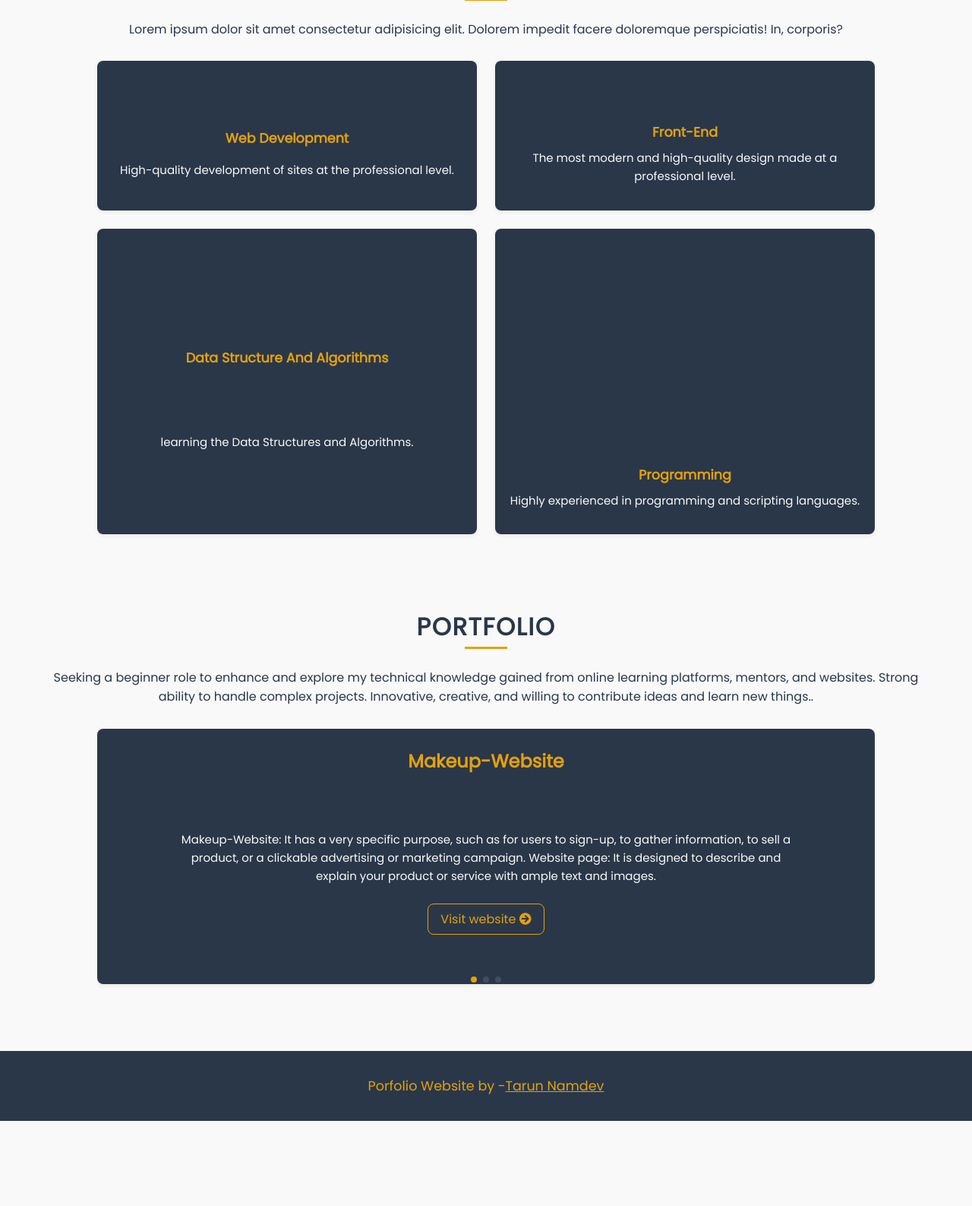
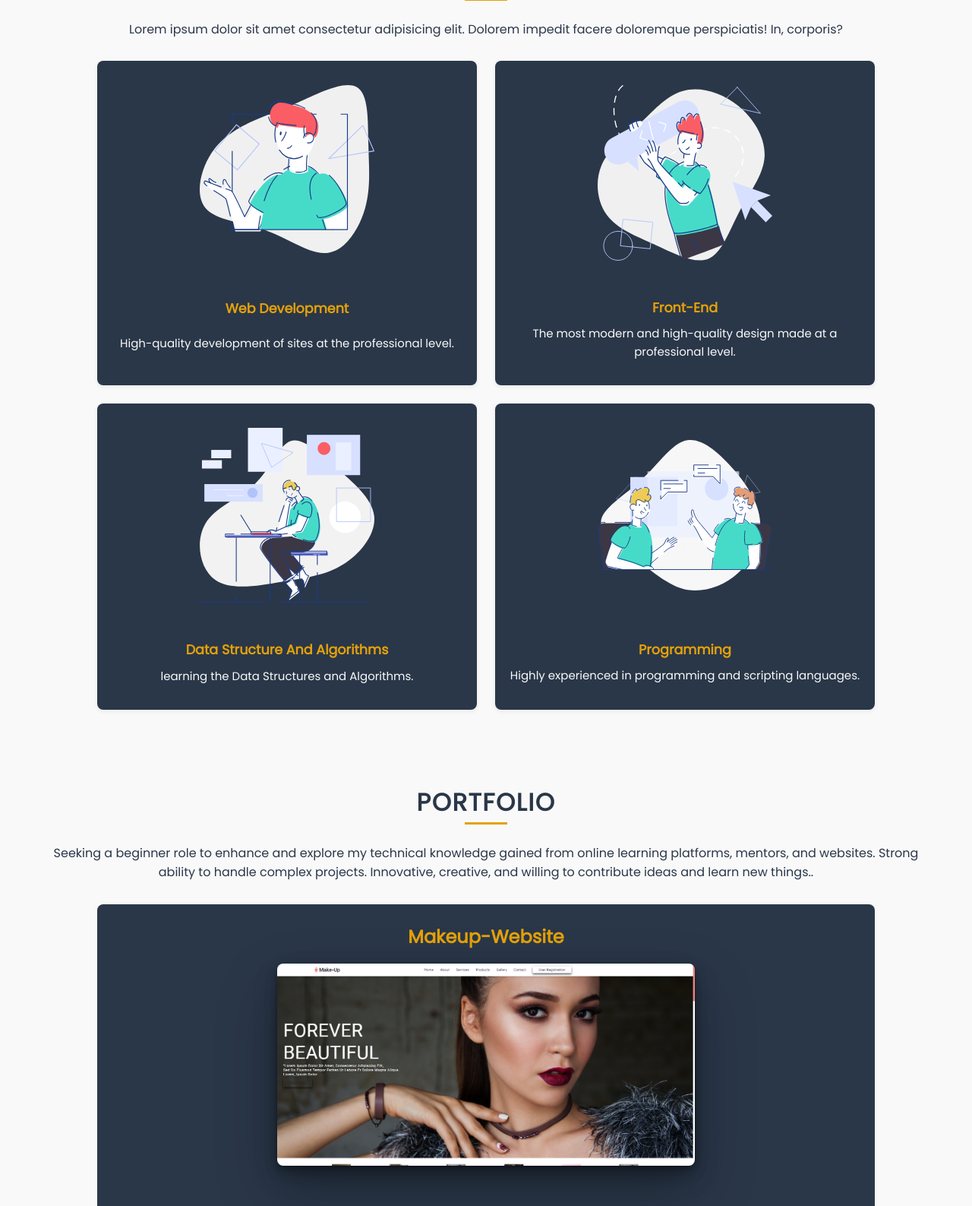
Before and after one commit to Ambati9381/portfolio, a plain HTML site: page index.html in a window 1280 px wide. Shown: the part 950-2537 px from the top of the page at 76% size. Before the commit the page ends 2425 px from the top, so only its background shows below. Drawn offline with nearby package versions, Linux system fonts and the light colour scheme; files that its build step writes are made by us from their sources; files whose address does not match are found by name.

Commit message:
index.html

```diff
--- a/index.html
+++ b/index.html
@@ -106,7 +106,7 @@
             ></a>
           </div>
           <div class="home__img">
-            <img src="./assets/img/main-image.svg" alt="" class="home-image" />
+            <img src="portfilo/main-image.svg" alt="" class="home-image" />
           </div>
         </div>
       </div>
@@ -122,7 +122,7 @@
       <div class="services__container bd-container bd-grid">
         <div class="services__data">
           <div class="services__img">
-            <img src="./assets/img/web-design.svg" alt="" />
+            <img src="portfilo/web-design.svg" alt="" />
           </div>
           <h3 class="services__title">Web Development</h3>
           <p class="services__description">
@@ -132,7 +132,7 @@
 
         <div class="services__data">
           <div class="services__img">
-            <img src="./assets/img/web-development.svg" alt="" />
+            <img src="portfilo/web-development.svg" alt="" />
           </div>
           <h3 class="services__title">Front-End</h3>
           <p class="services__description">
@@ -143,7 +143,7 @@
 
         <div class="services__data">
           <div class="services__img">
-            <img src="./assets/img/graphics-design.svg" alt="" />
+            <img src="portfilo/graphics-design.svg" alt="" />
           </div>
           <h3 class="services__title">Data Structure And Algorithms</h3>
           <p class="services__description">
@@ -153,7 +153,7 @@
 
         <div class="services__data">
           <div class="services__img">
-            <img src="./assets/img/soft-skills.svg" alt="" />
+            <img src="portfilo/soft-skills.svg" alt="" />
           </div>
           <h3 class="services__title">Programming</h3>
           <p class="services__description">
@@ -177,7 +177,7 @@
             <h3 class="portfolio__title">Makeup-Website</h3>
             <div class="portfolio__img">
               <img
-                src="./assets/img/Makeup-Website-by-Tarun-Namdev.png"
+                src="portfilo/Makeup-Website-by-Tarun-Namdev.png"
                 alt=""
               />
             </div>
@@ -201,7 +201,7 @@
             <h3 class="portfolio__title">Landing-Page</h3>
             <div class="portfolio__img">
               <img
-                src="./assets/img/HarryFitness - The best fitness gym in the town.png"
+                src="portfilo/HarryFitness - The best fitness gym in the town.png"
                 alt=""
               />
             </div>
@@ -225,7 +225,7 @@
             <h3 class="portfolio__title">Calculator</h3>
             <div class="portfolio__img">
               <img
-                src="./assets/img/Calculate me! - a claculator by me..png"
+                src="portfilo/Calculate me! - a claculator by me..png"
                 alt=""
               />
             </div>
```
